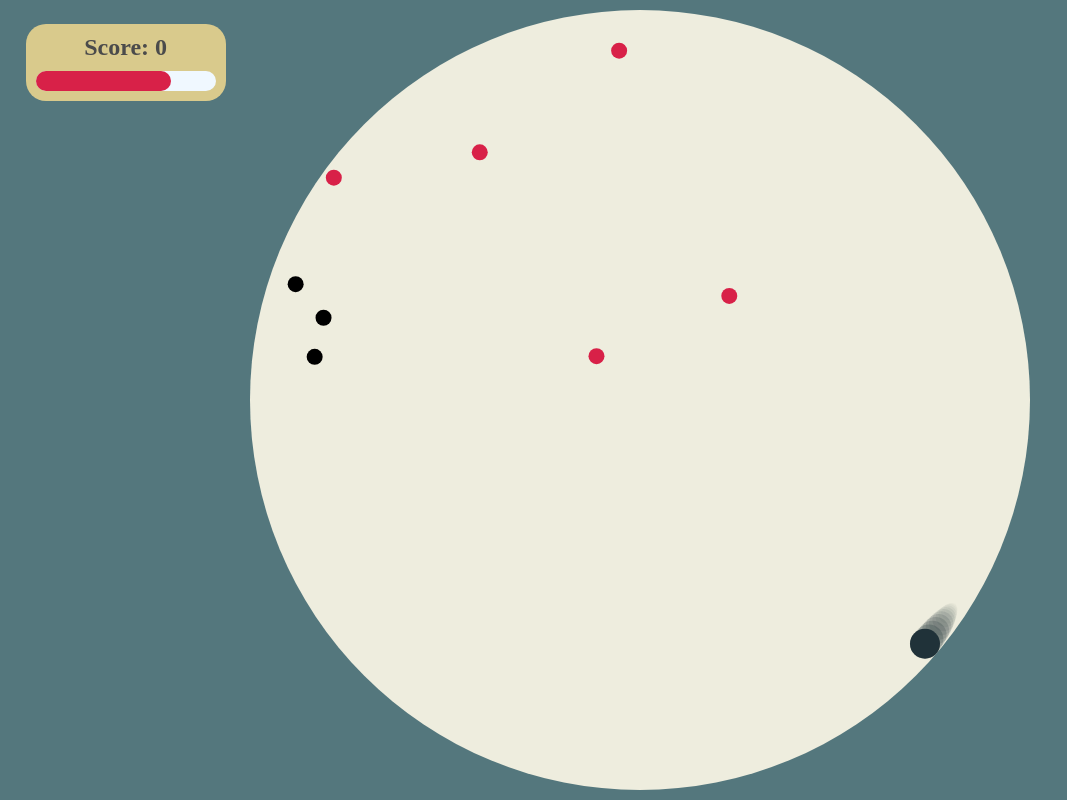
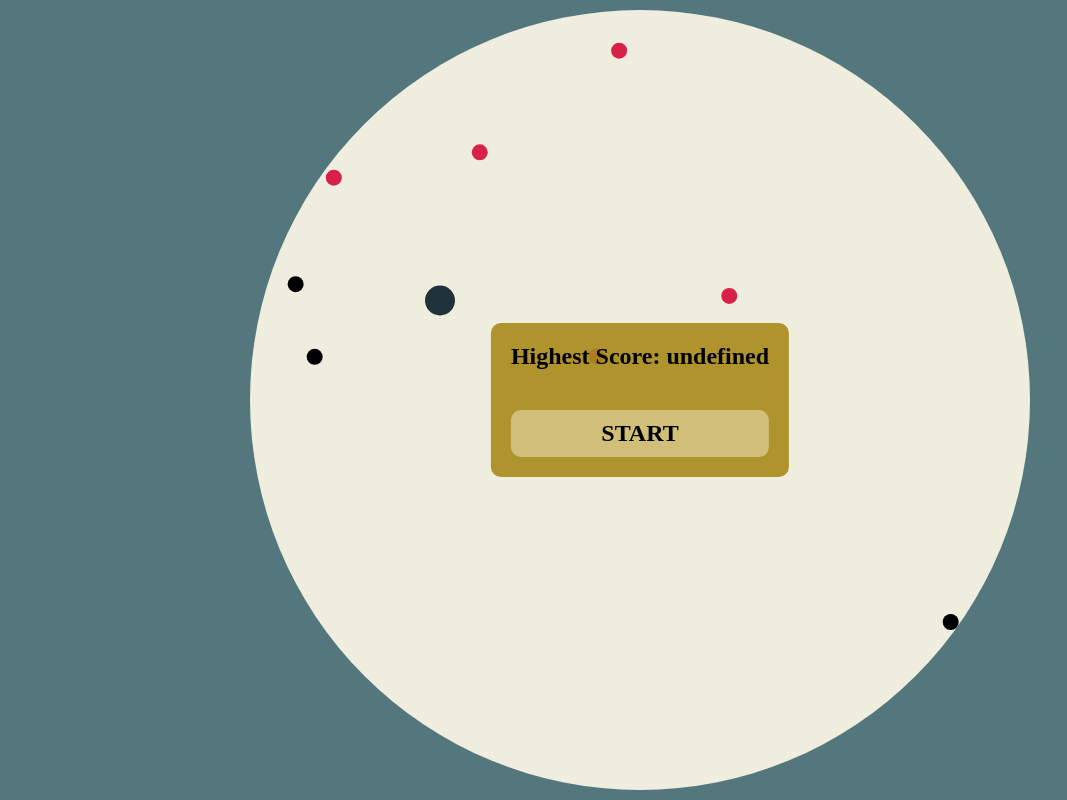
Before and after one commit to igreat/gravity-ball-game, a plain HTML site: page index.html in a window 1280 px wide. Shown: the whole page, without its empty margins (0-1067 px from the left). Drawn offline with Linux system fonts and the light colour scheme; a web font is replaced by a local one.

Commit message:
Add a starting UI that appears when the user loads the game. Make the score-UI disappear when the restart/start UI appears.

```diff
--- a/index.html
+++ b/index.html
@@ -14,10 +14,10 @@
 </head>
 <body>
     <div id="restart-screen">
-        <div id="high-score">Highest Score: 10</div>
-        <button onclick="init()">RESTART</button>
+        <div id="high-score"></div>
+        <button id="restart-button" onclick="init()">START</button>
     </div>
-    <div class="score-UI">
+    <div id="score-UI">
         <div id="score"></div>
         <div id="health">
             <span id="health-bar"></span>
--- a/script.js
+++ b/script.js
@@ -1,8 +1,11 @@
 const canvas = document.querySelector("canvas");
 const ctx = canvas.getContext("2d");
+const scoreUI = document.getElementById("score-UI");
 const scoreElement = document.getElementById("score");
 const healthBar = document.getElementById("health-bar");
-const restartButton = document.getElementById("restart-screen");
+const restartScreen = document.getElementById("restart-screen");
+const restartButton = document.getElementById("restart-button");
+
 const highScore = document.getElementById("high-score");
 
 canvas.height = window.innerHeight;
@@ -17,7 +20,7 @@ document.body.onmouseup = function() {
     mouseDown = false;
 }
 
-let restartScreen = false;
+let isRestartScreen = false;
 
 class Circle {
 
@@ -259,9 +262,9 @@ class Splash {
 
         // default color;
         this.color = "black";
+
+        // declaring and initializing the array of splash particles
         this.splashParticles = [];
-
-        // initializing the array of splash particles
         for (let i = 0; i < 20; i++) {
             const splashParticle = new Circle(this.x, this.y, this.radius * (Math.random()+1)/2);
             const theta = Math.random() * 2 * Math.PI;
@@ -302,8 +305,9 @@ let ball, bound, maxFoods, maxObstacles, food, obstacles, spawnTimer;
 
 function init() {
 
-    restartScreen = false;
-    restartButton.style.display = "none";
+    isRestartScreen = false;
+    restartScreen.style.display = "none";
+    scoreUI.style.display = "block";
 
     // initializing the main ball and the inclosing circle
     ball = new Ball(200, 300, 0, 0, 15);
@@ -328,8 +332,13 @@ function init() {
     spawnTimer = Date.now();
 }
 
+/* This code is to make sure that the canvas is initialized
+ * and the restart screen is available with something drawn
+ * in the background on the first load */
 init();
-
+isRestartScreen = true;
+update();
+draw();
 
 // Handles all updating
 function update() {
@@ -354,7 +363,9 @@ function update() {
 
     // If the ball health reaches 0, the game restarts
     if (ball.health <= 0) {
-        restartScreen = true;
+        isRestartScreen = true;
+        restartButton.textContent = "RESTART";
+        scoreUI.style.display = "none";
         if (ball.score > parseInt(localStorage.score) || localStorage.score == null) {
             localStorage.score = `${ball.score}`;
         }
@@ -396,9 +407,10 @@ function draw() {
 
 let highestScore = 0;
 function animate() {
-    if (restartScreen) {
+    if (isRestartScreen) {
         highScore.textContent = `Highest Score: ${localStorage.score}`;
-        restartButton.style.display = "flex";
+        restartScreen.style.display = "flex";
+        scoreUI.style.display = "none";
     } else {
         update();
         draw();
--- a/style.css
+++ b/style.css
@@ -5,7 +5,8 @@ body {
   background-color: #54777d;
 }
 
-.score-UI {
+#score-UI {
+  display: none;
   position: absolute;
   text-align: center;
   left: 2%;
```
Also changed, not shown: 1 other file.
